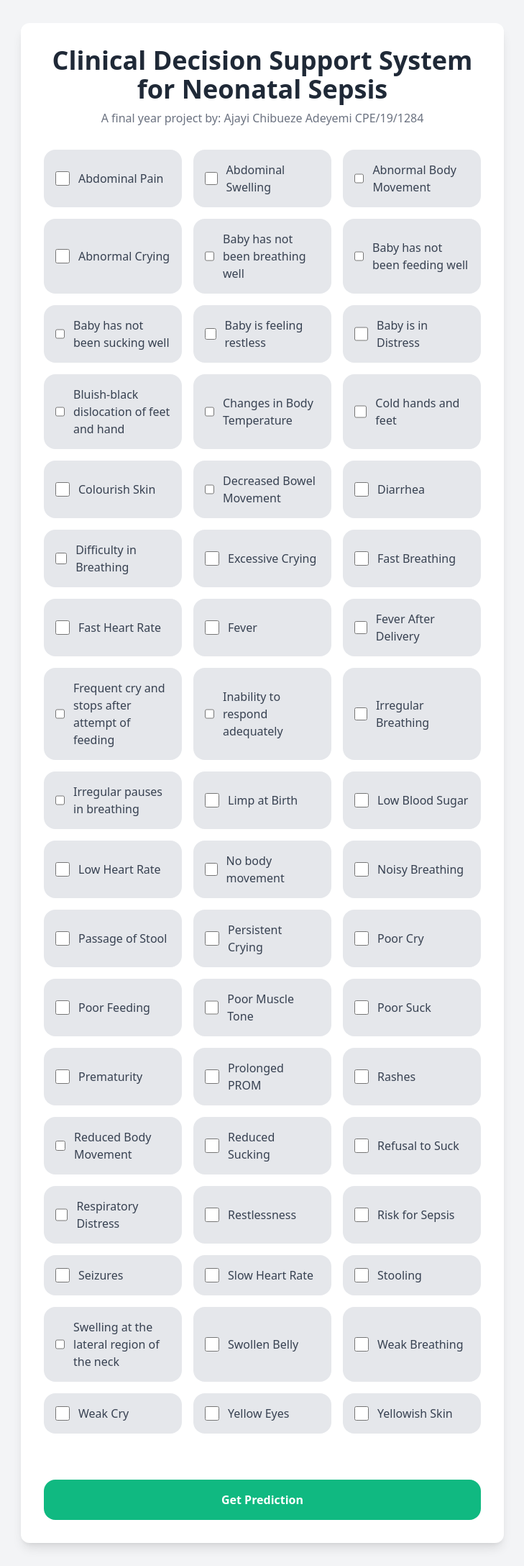
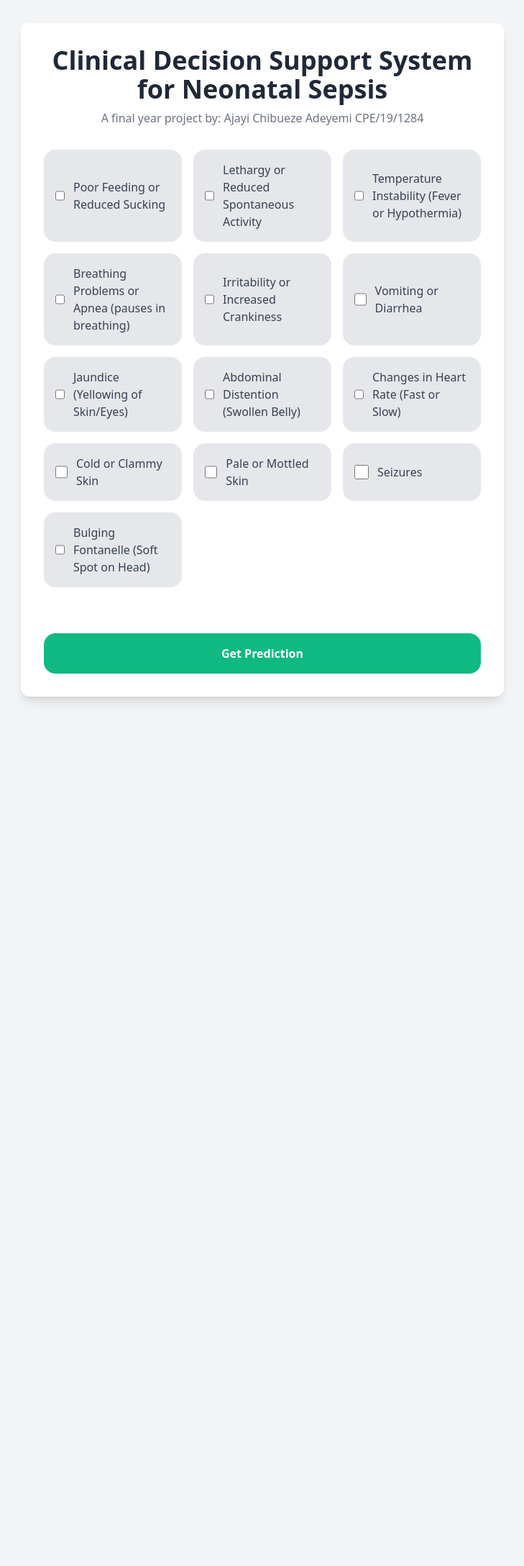
Before and after one commit to Chibueze-Adeyemi-Ajayi/neonatal-sepsis-cdss, a Flask app: page / in a window 1280 px wide. Shown: the whole page at 72% size, without its empty margins (275-1004 px from the left). After the commit the page ends 975 px from the top, so only its background shows below. Run offline with Flask 3, Linux system fonts and the light colour scheme; parts of the project's set-up code (start-up, migrations or seed data) failed here and were passed over; some libraries are stand-ins or nearby versions.

Commit message:
symptoms

```diff
--- a/templates/index.html
+++ b/templates/index.html
@@ -86,60 +86,19 @@
         const App = () => {
             // List of all unique symptoms extracted from the provided dataset
             const allSymptoms = [
-                "Abdominal Pain",
-                "Abdominal Swelling",
-                "Abnormal Body Movement",
-                "Abnormal Crying",
-                "Baby has not been breathing well",
-                "Baby has not been feeding well",
-                "Baby has not been sucking well",
-                "Baby is feeling restless",
-                "Baby is in Distress",
-                "Bluish-black dislocation of feet and hand",
-                "Changes in Body Temperature",
-                "Cold hands and feet",
-                "Colourish Skin",
-                "Decreased Bowel Movement",
-                "Diarrhea",
-                "Difficulty in Breathing",
-                "Excessive Crying",
-                "Fast Breathing",
-                "Fast Heart Rate",
-                "Fever",
-                "Fever After Delivery",
-                "Frequent cry and stops after attempt of feeding",
-                "Inability to respond adequately",
-                "Irregular Breathing",
-                "Irregular pauses in breathing",
-                "Limp at Birth",
-                "Low Blood Sugar",
-                "Low Heart Rate",
-                "No body movement",
-                "Noisy Breathing",
-                "Passage of Stool",
-                "Persistent Crying",
-                "Poor Cry",
-                "Poor Feeding",
-                "Poor Muscle Tone",
-                "Poor Suck",
-                "Prematurity",
-                "Prolonged PROM",
-                "Rashes",
-                "Reduced Body Movement",
-                "Reduced Sucking",
-                "Refusal to Suck",
-                "Respiratory Distress",
-                "Restlessness",
-                "Risk for Sepsis",
+                "Poor Feeding or Reduced Sucking",
+                "Lethargy or Reduced Spontaneous Activity",
+                "Temperature Instability (Fever or Hypothermia)",
+                "Breathing Problems or Apnea (pauses in breathing)",
+                "Irritability or Increased Crankiness",
+                "Vomiting or Diarrhea",
+                "Jaundice (Yellowing of Skin/Eyes)",
+                "Abdominal Distention (Swollen Belly)",
+                "Changes in Heart Rate (Fast or Slow)",
+                "Cold or Clammy Skin",
+                "Pale or Mottled Skin",
                 "Seizures",
-                "Slow Heart Rate",
-                "Stooling",
-                "Swelling at the lateral region of the neck",
-                "Swollen Belly",
-                "Weak Breathing",
-                "Weak Cry",
-                "Yellow Eyes",
-                "Yellowish Skin"
+                "Bulging Fontanelle (Soft Spot on Head)"
             ];
 
             // State to hold the currently selected symptoms
```
